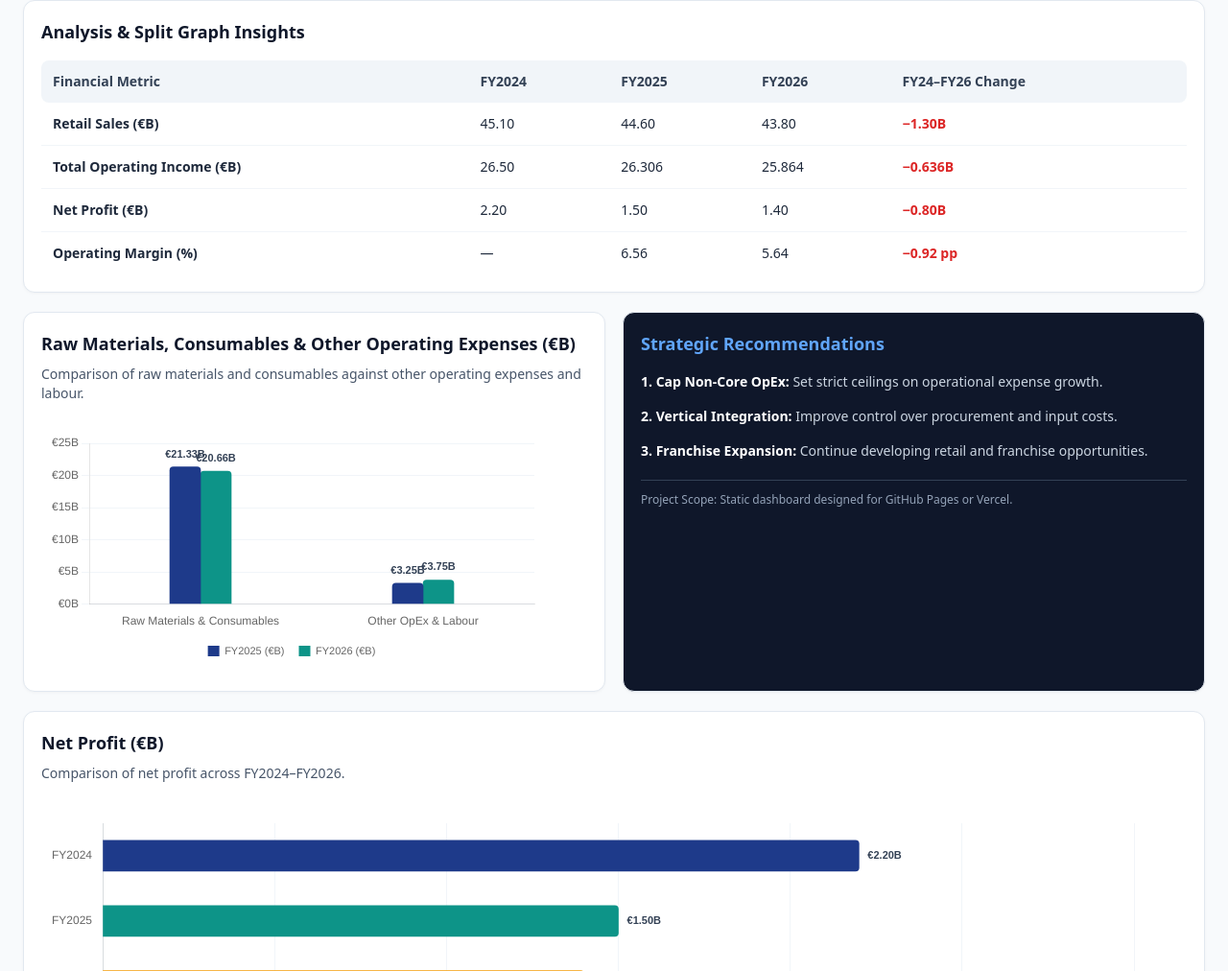
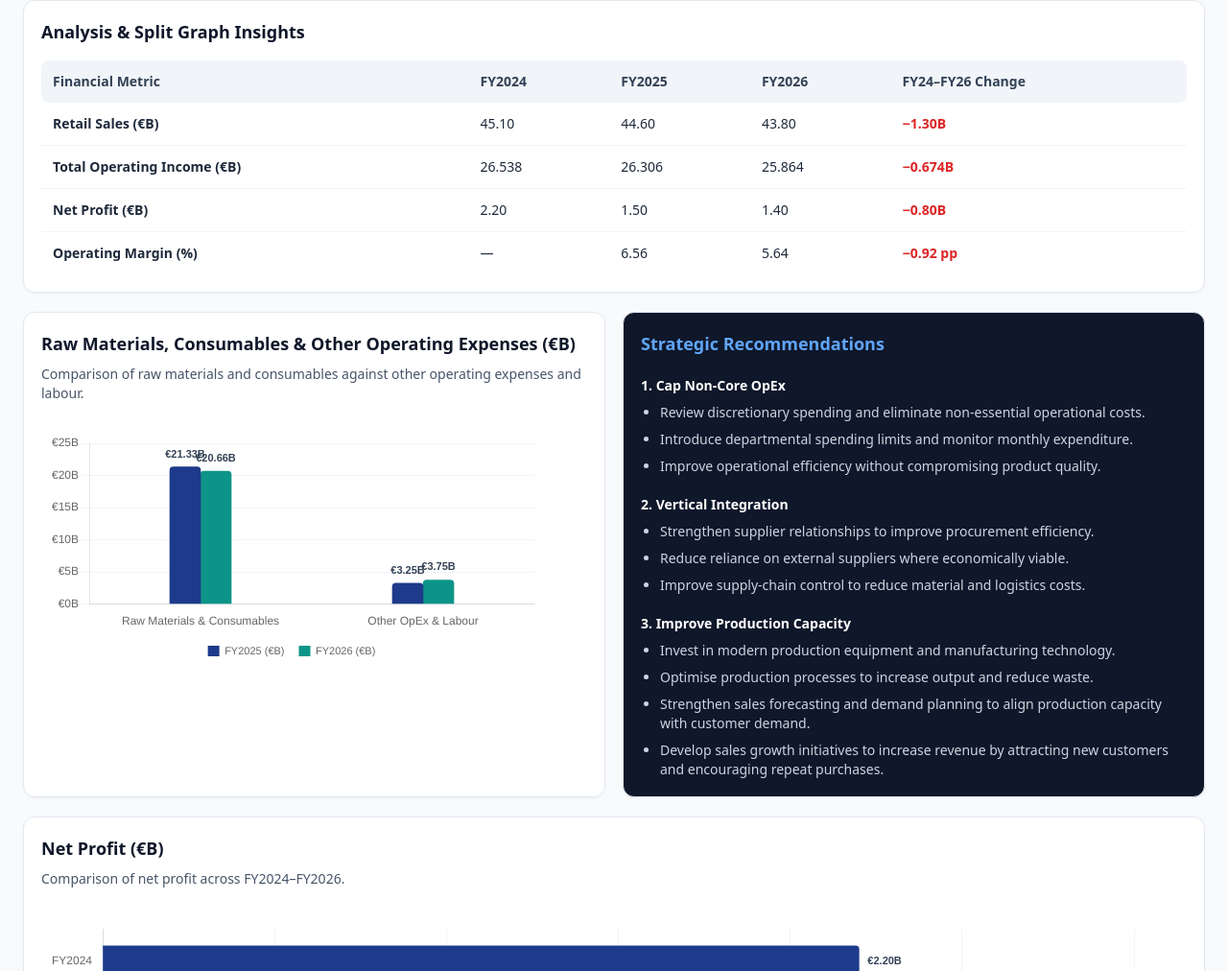
Before and after one commit to j-web-png/ikealast, a plain HTML site: page index.html in a window 1280 px wide. Shown: the part 650-1662 px from the top of the page at 96% size. Drawn offline with nearby package versions, Linux system fonts and the light colour scheme.

Commit message:
Update index.html

```diff
--- a/index.html
+++ b/index.html
@@ -274,10 +274,10 @@
 
                     <tr>
                         <td class="p-3 font-semibold">Total Operating Income (€B)</td>
-                        <td class="p-3">26.50</td>
+                        <td class="p-3">26.538</td>
                         <td class="p-3">26.306</td>
                         <td class="p-3">25.864</td>
-                        <td class="p-3 text-red-600 font-semibold">−0.636B</td>
+                        <td class="p-3 text-red-600 font-semibold">−0.674B</td>
                     </tr>
 
                     <tr>
@@ -331,31 +331,77 @@
 
         <section class="section-card bg-slate-900 text-white">
 
-            <h2 class="text-lg font-bold mb-4 text-blue-400">
+            <h2 class="text-lg font-bold mb-5 text-blue-400">
                 Strategic Recommendations
             </h2>
 
-            <ul class="space-y-4 text-sm text-slate-300">
+            <div class="space-y-5 text-sm text-slate-300">
 
-                <li>
-                    <strong class="text-white">1. Cap Non-Core OpEx:</strong>
-                    Set strict ceilings on operational expense growth.
-                </li>
+                <!-- RECOMMENDATION 1 -->
 
-                <li>
-                    <strong class="text-white">2. Vertical Integration:</strong>
-                    Improve control over procurement and input costs.
-                </li>
+                <div>
+                    <h3 class="font-bold text-white mb-2">
+                        1. Cap Non-Core OpEx
+                    </h3>
 
-                <li>
-                    <strong class="text-white">3. Franchise Expansion:</strong>
-                    Continue developing retail and franchise opportunities.
-                </li>
+                    <ul class="list-disc pl-5 space-y-2">
+                        <li>
+                            Review discretionary spending and eliminate non-essential operational costs.
+                        </li>
+                        <li>
+                            Introduce departmental spending limits and monitor monthly expenditure.
+                        </li>
+                        <li>
+                            Improve operational efficiency without compromising product quality.
+                        </li>
+                    </ul>
+                </div>
 
-            </ul>
 
-            <div class="mt-5 pt-3 border-t border-slate-700 text-xs text-slate-400">
-                Project Scope: Static dashboard designed for GitHub Pages or Vercel.
+                <!-- RECOMMENDATION 2 -->
+
+                <div>
+                    <h3 class="font-bold text-white mb-2">
+                        2. Vertical Integration
+                    </h3>
+
+                    <ul class="list-disc pl-5 space-y-2">
+                        <li>
+                            Strengthen supplier relationships to improve procurement efficiency.
+                        </li>
+                        <li>
+                            Reduce reliance on external suppliers where economically viable.
+                        </li>
+                        <li>
+                            Improve supply-chain control to reduce material and logistics costs.
+                        </li>
+                    </ul>
+                </div>
+
+
+                <!-- RECOMMENDATION 3 -->
+
+                <div>
+                    <h3 class="font-bold text-white mb-2">
+                        3. Improve Production Capacity
+                    </h3>
+
+                    <ul class="list-disc pl-5 space-y-2">
+                        <li>
+                            Invest in modern production equipment and manufacturing technology.
+                        </li>
+                        <li>
+                            Optimise production processes to increase output and reduce waste.
+                        </li>
+                        <li>
+                            Strengthen sales forecasting and demand planning to align production capacity with customer demand.
+                        </li>
+                        <li>
+                            Develop sales growth initiatives to increase revenue by attracting new customers and encouraging repeat purchases.
+                        </li>
+                    </ul>
+                </div>
+
             </div>
 
         </section>
```
